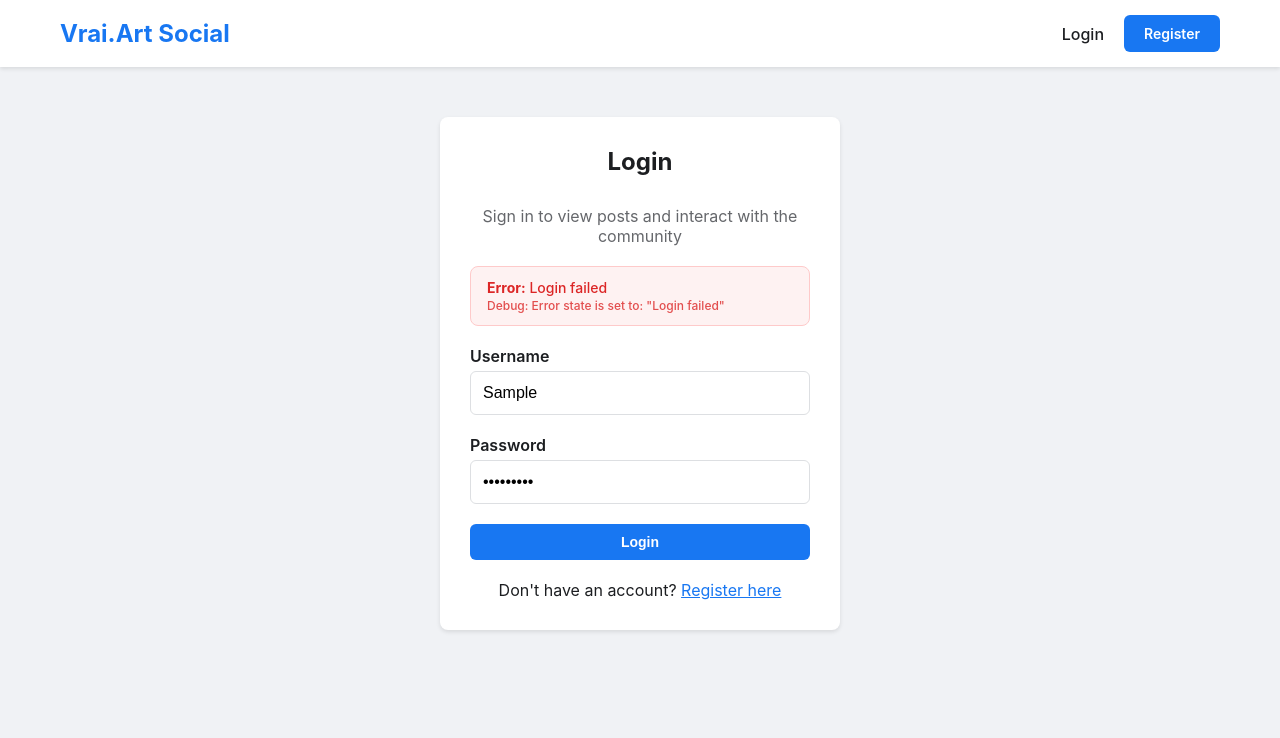
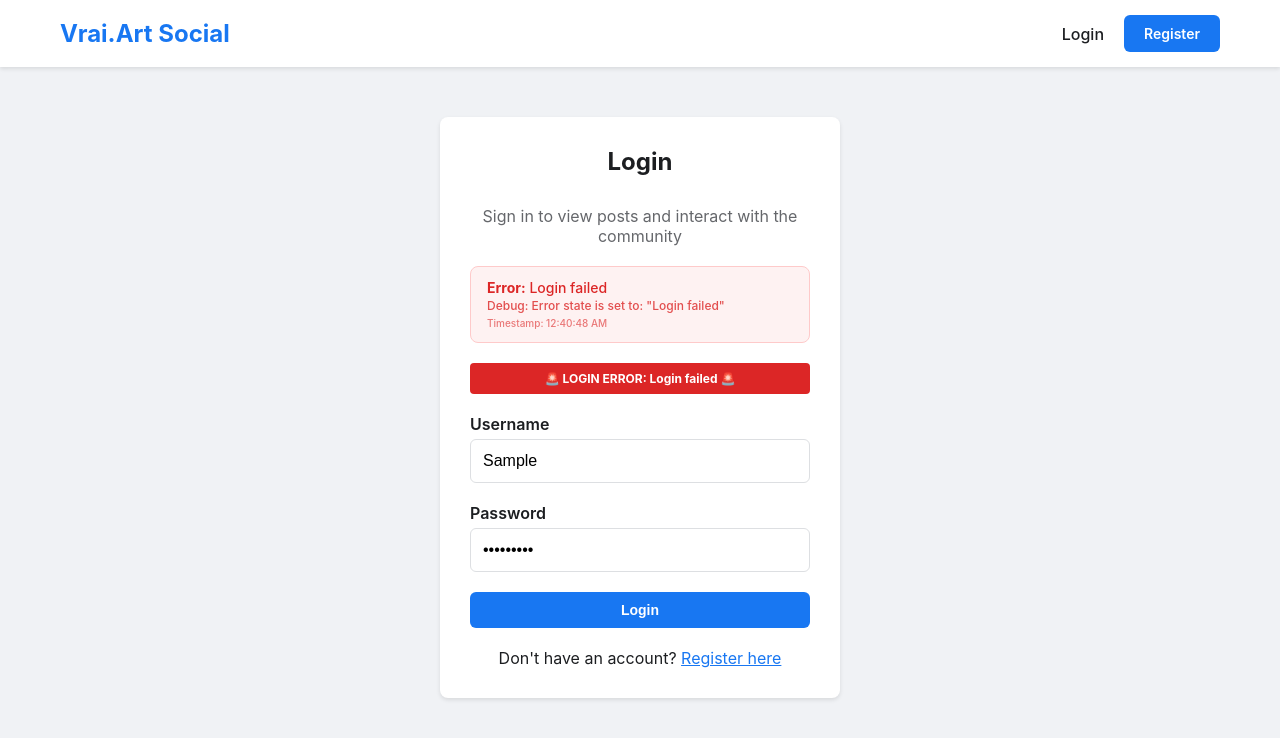
Before and after one commit to kyle-hailey/vrai.art, a React (Create React App) app in the folder client/: page /login in a window 1280 px wide. Both pictures are taken after typing "Sample", "Sample123" into the empty fields and a click on the button "Login". Shown: the top 738 px of the page. Built offline with nearby package versions, Linux system fonts and the light colour scheme; no server answers.

Commit message:
v3 adjust login error message

```diff
--- a/client/src/components/Login.js
+++ b/client/src/components/Login.js
@@ -18,6 +18,23 @@ const Login = () => {
   // Debug: Log when error state changes
   useEffect(() => {
     console.log('🔄 Error state changed to:', error);
+
+    // Additional debugging for error visibility
+    if (error) {
+      console.log('🔍 Error is set, checking DOM in 100ms...');
+      setTimeout(() => {
+        const errorDiv = document.querySelector('.alert-error');
+        if (errorDiv) {
+          console.log('🎯 Found error div in DOM:', errorDiv);
+          console.log('🎯 Error div is visible:', errorDiv.offsetParent !== null);
+          console.log('🎯 Error div display style:', window.getComputedStyle(errorDiv).display);
+          console.log('🎯 Error div visibility style:', window.getComputedStyle(errorDiv).visibility);
+          console.log('🎯 Error div opacity style:', window.getComputedStyle(errorDiv).opacity);
+        } else {
+          console.log('❌ Error div NOT found in DOM after 100ms');
+        }
+      }, 100);
+    }
   }, [error]);
 
   const handleChange = (e) => {
@@ -71,7 +88,11 @@ const Login = () => {
         </p>
 
         {error && (
-          <div className="alert alert-error" style={{
+          <>
+            {/* Primary error display */}
+            <div
+              className="alert alert-error"
+              style={{
                 marginBottom: '20px',
                 padding: '12px 16px',
                 borderRadius: '8px',
@@ -80,13 +101,44 @@ const Login = () => {
                 color: '#dc2626',
                 fontSize: '14px',
                 fontWeight: '500'
-          }}>
+              }}
+              onLoad={() => console.log('🎯 Error div loaded and rendered')}
+              ref={(el) => {
+                if (el) {
+                  console.log('🎯 Error div DOM element created:', el);
+                  console.log('🎯 Error div text content:', el.textContent);
+                  console.log('🎯 Error div is visible:', el.offsetParent !== null);
+                  console.log('🎯 Error div computed styles:', window.getComputedStyle(el));
+                }
+              }}
+            >
               <strong>Error:</strong> {error}
               <br />
               <small style={{ fontSize: '12px', opacity: 0.8 }}>
                 Debug: Error state is set to: "{error}"
               </small>
+              <br />
+              <small style={{ fontSize: '10px', opacity: 0.6 }}>
+                Timestamp: {new Date().toLocaleTimeString()}
+              </small>
             </div>
+
+            {/* Backup error display - harder to hide */}
+            <div
+              style={{
+                marginBottom: '20px',
+                padding: '8px 12px',
+                backgroundColor: '#dc2626',
+                color: 'white',
+                fontSize: '12px',
+                fontWeight: 'bold',
+                textAlign: 'center',
+                borderRadius: '4px'
+              }}
+            >
+              🚨 LOGIN ERROR: {error} 🚨
+            </div>
+          </>
         )}
 
         <form onSubmit={handleSubmit}>
```
Lines whose indentation alone changed are shown as unchanged.
